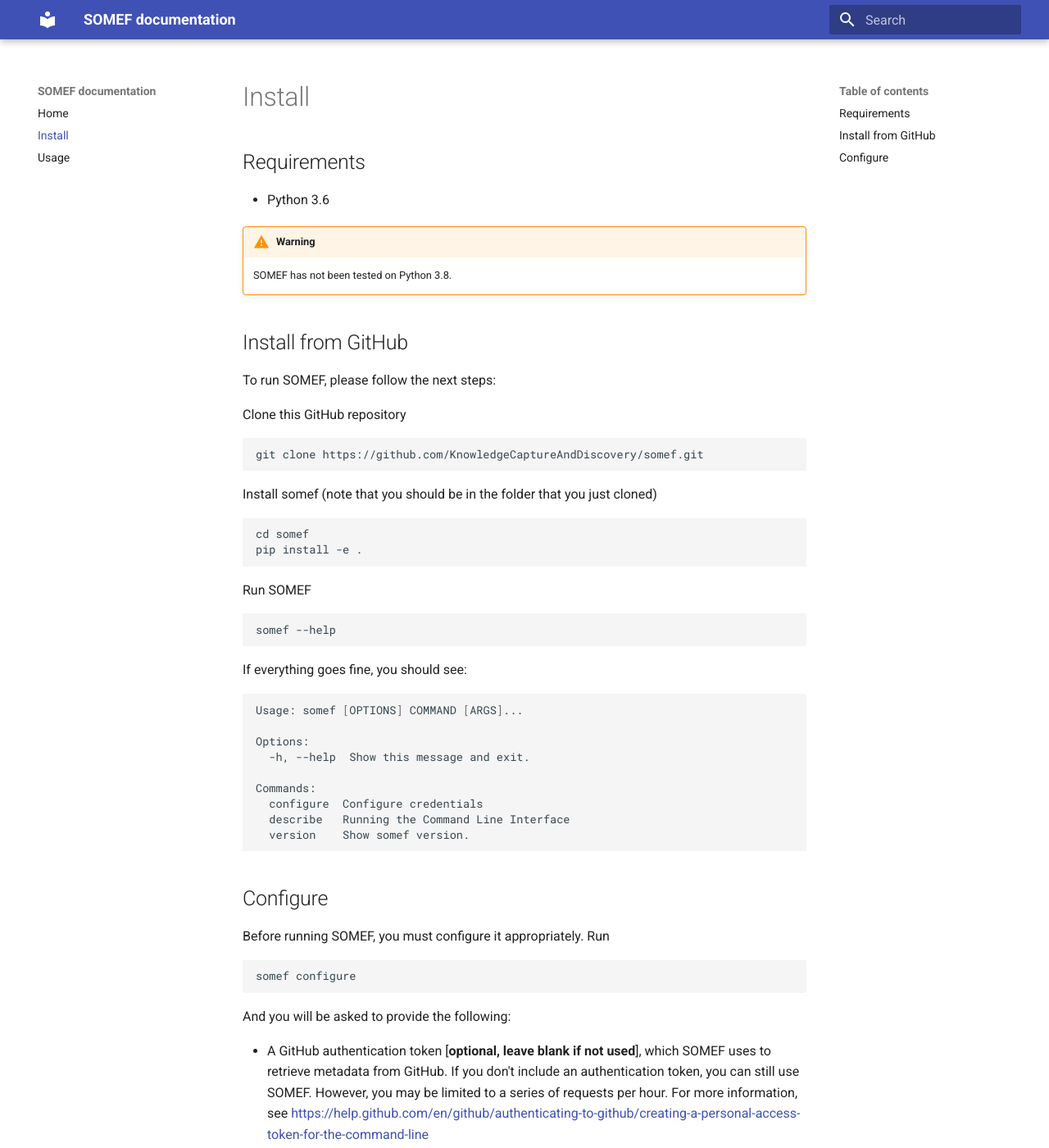
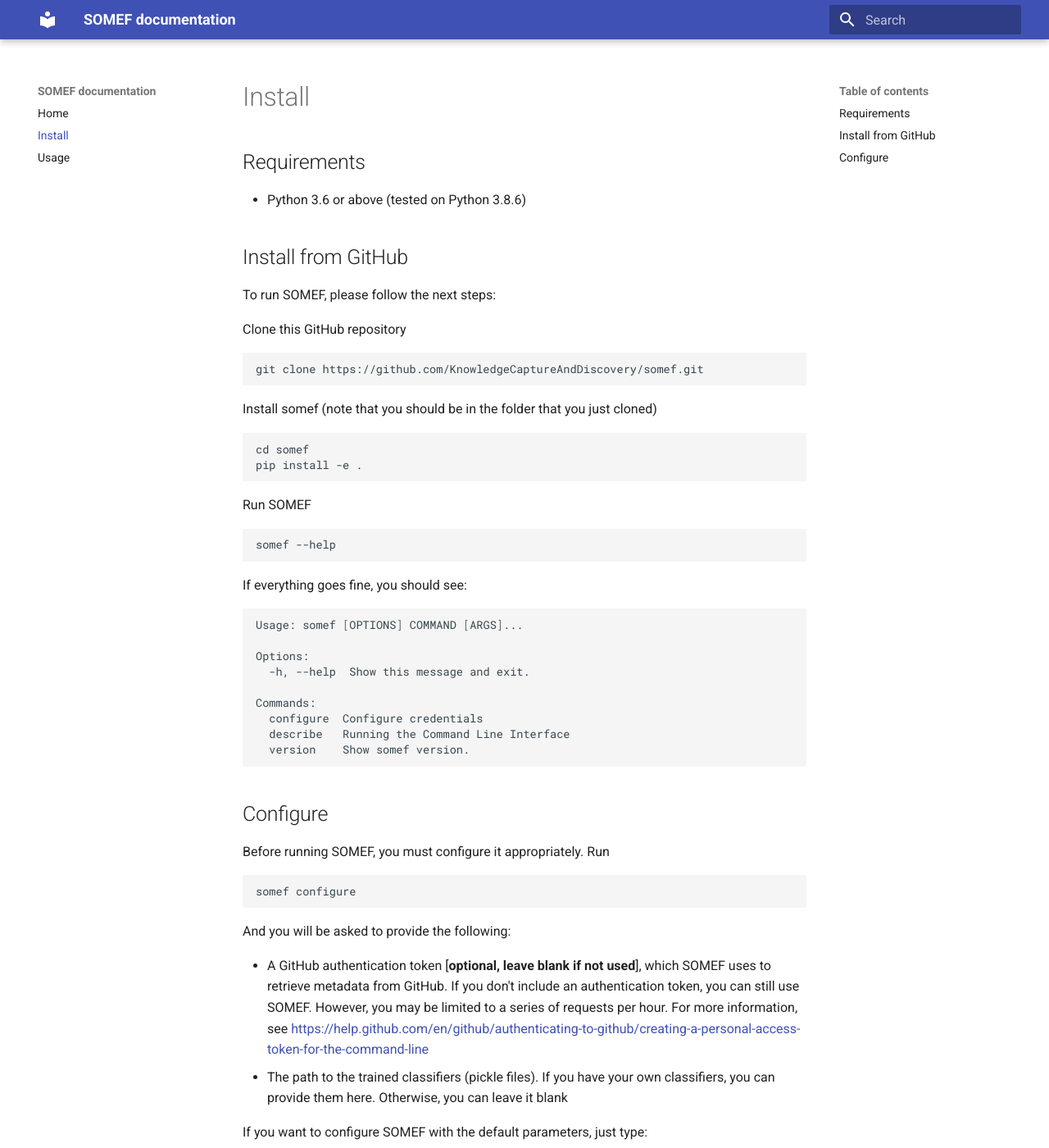
Before and after one commit to KnowledgeCaptureAndDiscovery/somef, an MkDocs documentation site: the page built from docs/install.md, in a window 1280 px wide and 1400 px high. Shown: the whole window at 82% size. Built offline with MkDocs 1.6.1 and Material for MkDocs 9.7.7, drawn with Linux system fonts in a browser that asks for light colours.

Commit message:
added documentation for the -a or --auto option in configure

````diff
--- a/docs/install.md
+++ b/docs/install.md
@@ -1,9 +1,7 @@
 ## Requirements
 
-- Python 3.6
+- Python 3.6 or above (tested on Python 3.8.6)
 
-!!! warning
-    SOMEF has not been tested on Python 3.8.
 
 ## Install from GitHub
 To run SOMEF, please follow the next steps:
@@ -64,3 +62,9 @@
 
 - A GitHub authentication token [**optional, leave blank if not used**], which SOMEF uses to retrieve metadata from GitHub. If you don't include an authentication token, you can still use SOMEF. However, you may be limited to a series of requests per hour. For more information, see [https://help.github.com/en/github/authenticating-to-github/creating-a-personal-access-token-for-the-command-line](https://help.github.com/en/github/authenticating-to-github/creating-a-personal-access-token-for-the-command-line)
 - The path to the trained classifiers (pickle files). If you have your own classifiers, you can provide them here. Otherwise, you can leave it blank
+
+If you want to configure SOMEF with the default parameters, just type:
+
+```bash
+somef configure -a
+```
````
Also changed, not shown: README.md (+6 -0 lines).
